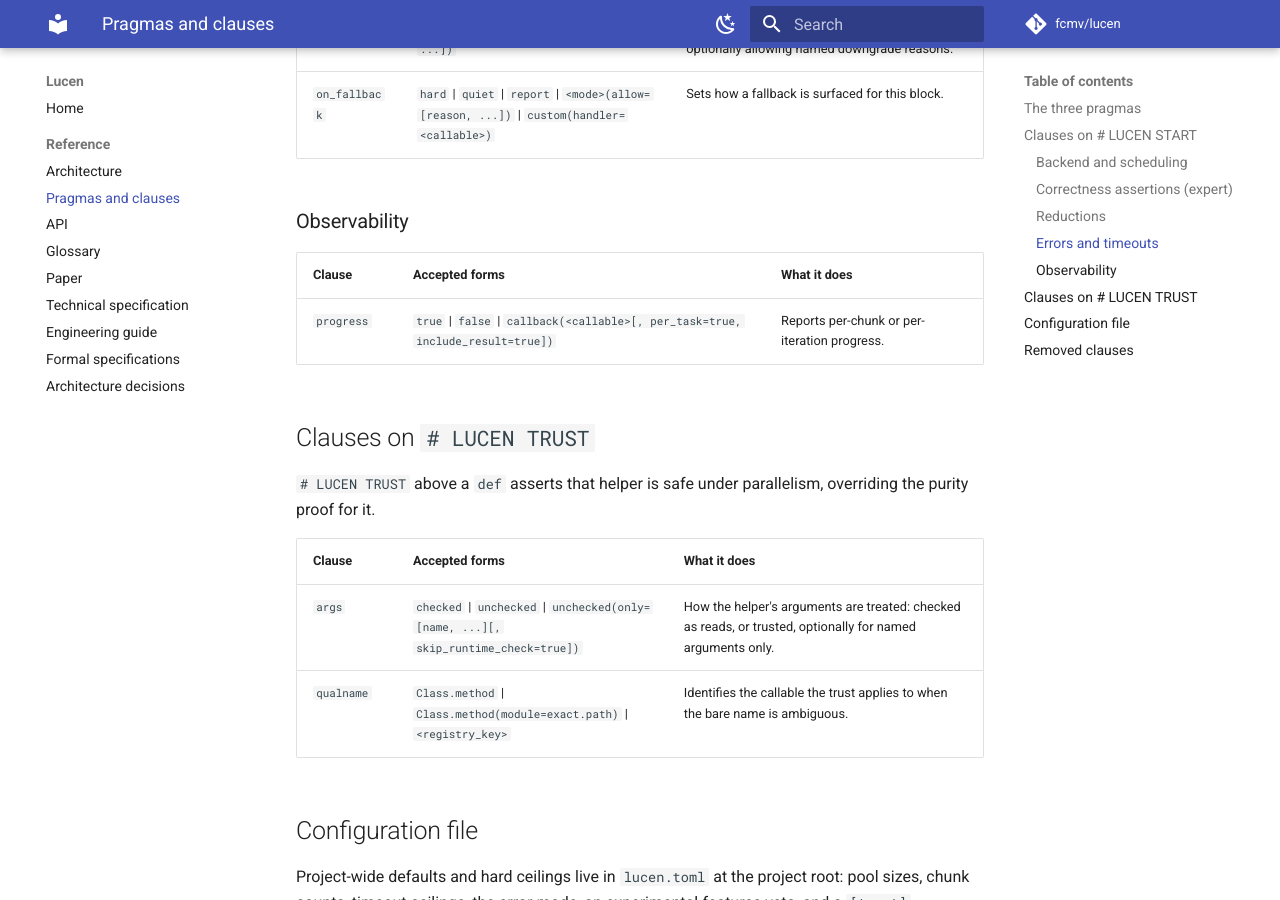
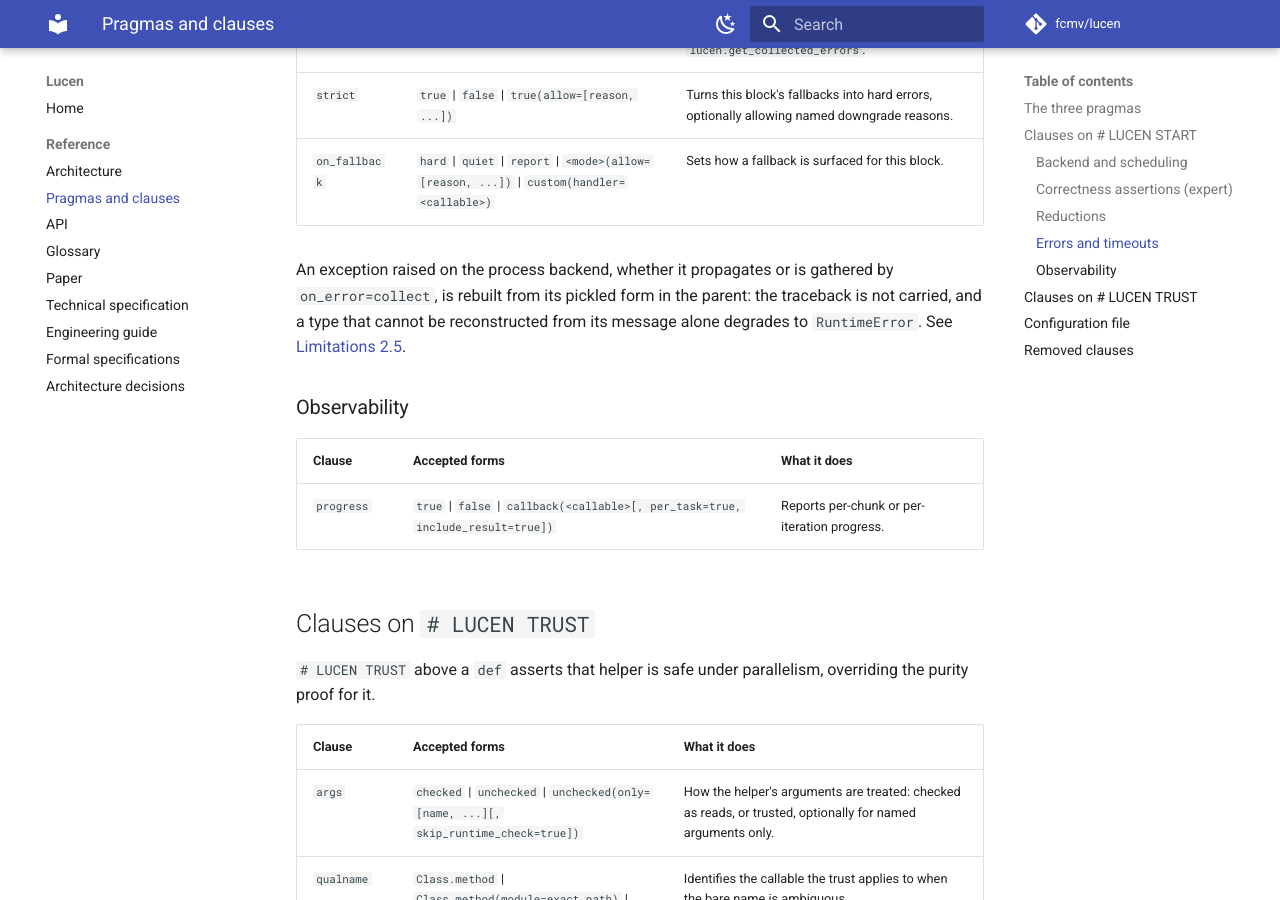
Before and after one commit to fcmv/lucen, an MkDocs documentation site: the page built from docs/pragmas.md, in a window 1280 px wide and 900 px high, scrolled down 2789 px. Built offline with MkDocs 1.6.1 and Material for MkDocs 9.7.7, drawn with Linux system fonts in a browser that asks for light colours; comment, search, counter and statistics services are not loaded; some of the changed text lies outside the part shown.

Commit message:
docs: record the process-boundary exception and memory costs
Two behaviours shipped without an entry. An exception that cannot be
rebuilt from its message alone degrades to RuntimeError when it crosses
the process boundary, and the traceback never survives it. A pool on a
spawn platform costs one import graph per worker, so peak memory scales
with the worker count rather than the data.

Both are section 2 items: observable, not wrong. The pragma reference
points at them from the backend and error clause tables.

```diff
--- a/docs/pragmas.md
+++ b/docs/pragmas.md
@@ -53,6 +53,11 @@
 | `affinity` | `compact` \| `scatter` \| `explicit(cores=[...][, numa_node=N])` | Requests CPU affinity for the workers. |
 | `nested` | `sequential` \| `shared_pool` \| `independent` | Policy for a marked block reached while another is already dispatching. |
 
+A `process` worker is a separate interpreter, so the pool costs one import graph
+per worker on a spawn platform. Size it for your imports rather than your core
+count; see
+[Limitations 2.6](https://github.com/fcmv/lucen/blob/main/LIMITATIONS.md#26-process-workers-multiply-the-memory-footprint).
+
 ### Correctness assertions (expert)
 
 These waive a compiler proof. They are the only clauses that can affect
@@ -80,6 +85,12 @@
 | `on_error` | `collect` \| `collect(max_errors=N)` \| `custom(handler=<callable>)` | Gathers per-iteration exceptions instead of failing fast; readable afterward with `lucen.get_collected_errors`. |
 | `strict` | `true` \| `false` \| `true(allow=[reason, ...])` | Turns this block's fallbacks into hard errors, optionally allowing named downgrade reasons. |
 | `on_fallback` | `hard` \| `quiet` \| `report` \| `<mode>(allow=[reason, ...])` \| `custom(handler=<callable>)` | Sets how a fallback is surfaced for this block. |
+
+An exception raised on the process backend, whether it propagates or is gathered
+by `on_error=collect`, is rebuilt from its pickled form in the parent: the
+traceback is not carried, and a type that cannot be reconstructed from its
+message alone degrades to `RuntimeError`. See
+[Limitations 2.5](https://github.com/fcmv/lucen/blob/main/LIMITATIONS.md#25-exception-type-can-degrade-across-the-process-boundary).
 
 ### Observability
 
```
Also changed, not shown: LIMITATIONS.md (+60 -0 lines).
